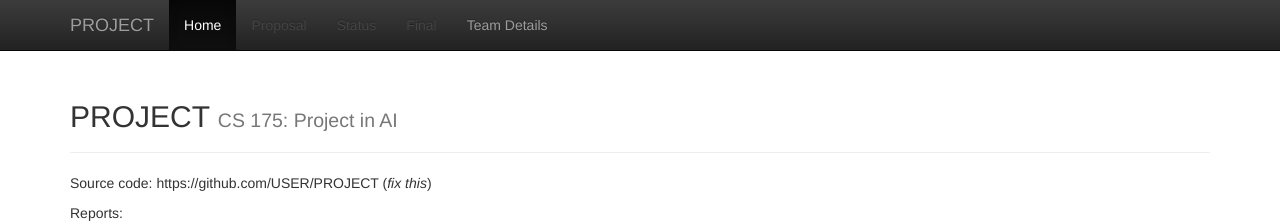
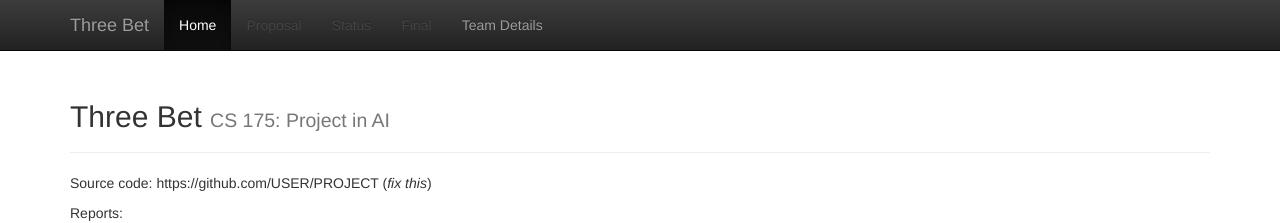
Before and after one commit to AdithyaBollu/Group42-Three-Bet, a Jekyll site: the page built from docs/index.md, in a window 1280 px wide. Shown: the top 223 px of the page. Built offline with Jekyll 4.4.1, drawn with Linux system fonts in a browser that asks for light colours; formulas are drawn with MathJax 3.

Commit message:
Change site title from 'PROJECT' to 'Three Bet'

```diff
--- a/docs/_config.yml
+++ b/docs/_config.yml
@@ -1,7 +1,7 @@
 ###########
 # site.title
 
-title:    'PROJECT'
+title:    'Three Bet'
 subtitle: 'CS 175: Project in AI'
 
 
```
